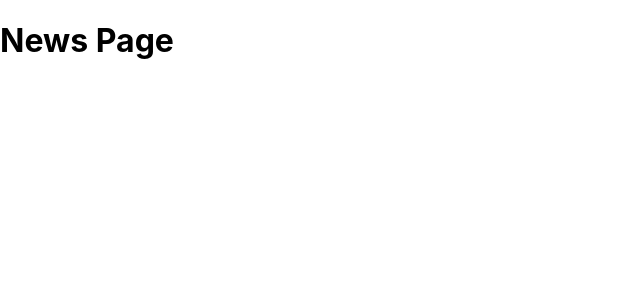
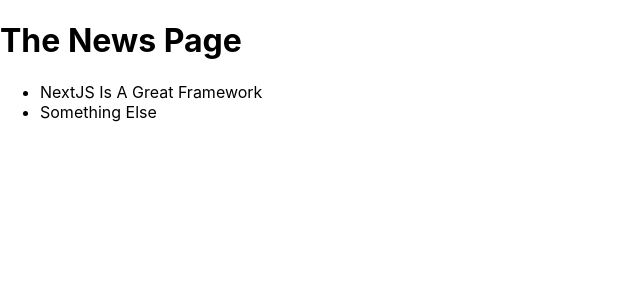
Before and after one commit to HYBEN09/learn-nextjs, a Next.js app: page /news in a window 1280 px wide. Shown: the top 300 px of the page, without its empty margins (0-640 px from the left). Built offline with nearby package versions, Linux system fonts and the light colour scheme.

Commit message:
learn. 페이지 간 연결하기

```diff
--- a/src/pages/news/index.js
+++ b/src/pages/news/index.js
@@ -1,5 +1,19 @@
+import Link from "next/link";
+
 function NewsPage() {
-  return <h1> News Page</h1>;
+  return (
+    <>
+      <h1>The News Page</h1>
+      <ul>
+        <li>
+          <Link href="/news/nextjs-is-a-great-framework">
+            NextJS Is A Great Framework
+          </Link>
+        </li>
+        <li>Something Else</li>
+      </ul>
+    </>
+  );
 }
 
 export default NewsPage;
```
